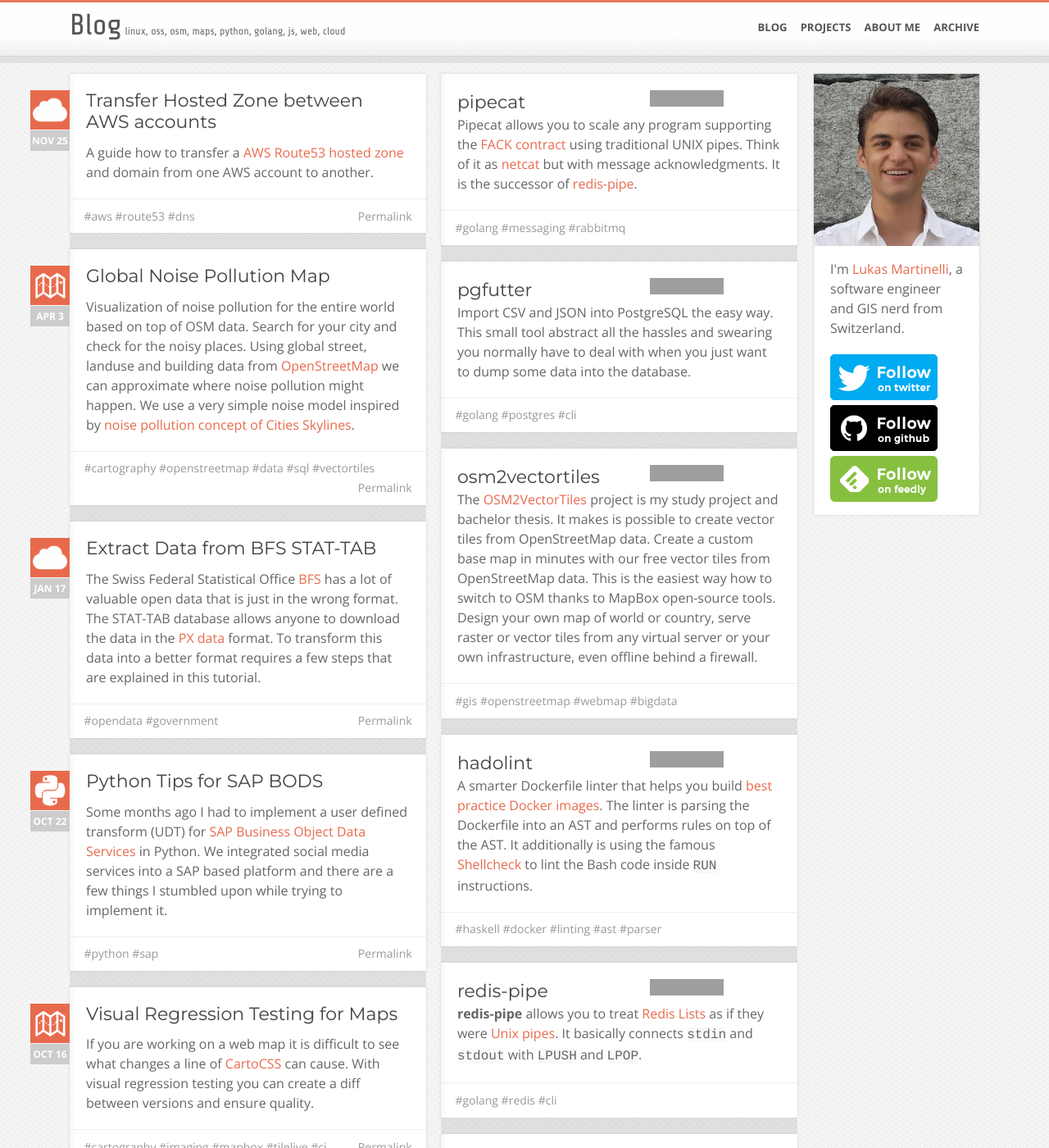
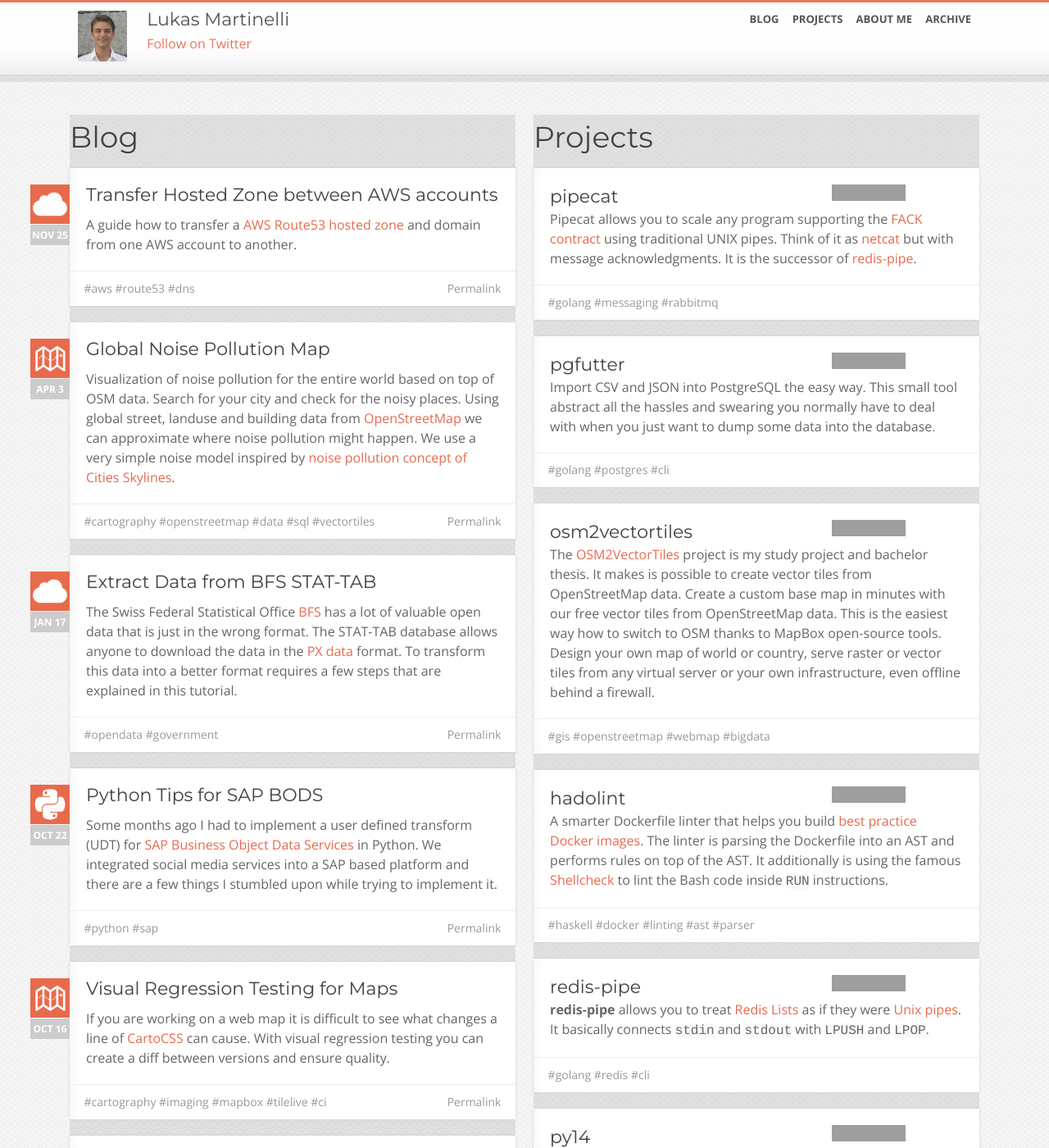
Before and after one commit to lukasmartinelli/lukasmartinelli.github.io, a Jekyll site: the page built from index.html, in a window 1280 px wide and 1400 px high, cut to the strip 0-1400 px from the top of the window. Shown: the whole strip at 82% size. Built offline with Jekyll 4.4.1, drawn with Linux system fonts in a browser that asks for light colours; comment, search, counter and statistics services are not loaded; grey boxes are pictures that could not be loaded.

Commit message:
Move bio to top

```diff
--- a/_includes/bio.html
+++ b/_includes/bio.html
@@ -1,11 +1,7 @@
 <div class="bio">
   <div class="avatar"><img src="/img/lukasmartinelli.jpg "></img></div>
   <div class="description">
-      <p>
-      I'm <a href="/cv.html">Lukas Martinelli</a>, a software engineer and GIS nerd from Switzerland.
-      </p>
-      <a href='https://twitter.com/lukmartinelli' target='blank'><img id='twitterFollow' src='/img/twitter-follow.png' width='131' height='56'></a>
-      <a href='https://github.com/lukasmartinelli' target='blank'><img id='githubFollow' src='/img/github-follow.png' width='131' height='56'></a>
-      <a href='http://cloud.feedly.com/#subscription%2Ffeed%2Fhttp%3A%2F%2Flukasmartinelli.ch%2Ffeed.xml'  target='blank'><img id='feedlyFollow' src='/img/feedly-follow.png' alt='follow us in feedly' width='131' height='56'></a>
+      <h1>Lukas Martinelli</h1>
+      <a class="twitter-follow-button" data-show-screen-name="false" href="https://twitter.com/lukmartinelli">Follow on Twitter</a>
   </div>
 </div>
--- a/_includes/top.html
+++ b/_includes/top.html
@@ -1,10 +1,7 @@
 <div id="top">
   <header>
     <div class="container">
-      <div class="branding">
-        <a href="/"><h1>Blog</h1></a>
-        <h2>linux, oss, osm, maps, python, golang, js, web, cloud</h2>
-      </div>
+      {% include bio.html %}
       <nav id="top-nav">
         <ul>
           <li><a href="/">Blog</a></li>
--- a/_layouts/default.html
+++ b/_layouts/default.html
@@ -12,7 +12,6 @@
         <link rel="stylesheet" href="/css/main.css">
         <link href='http://fonts.googleapis.com/css?family=Montserrat:400,700' rel='stylesheet' type='text/css'>
         <link href='http://fonts.googleapis.com/css?family=Open+Sans:400italic,400,700' rel='stylesheet' type='text/css'>
-        <link href='http://fonts.googleapis.com/css?family=Share+Tech' rel='stylesheet' type='text/css'>
         <script>
           (function(i,s,o,g,r,a,m){i['GoogleAnalyticsObject']=r;i[r]=i[r]||function(){
           (i[r].q=i[r].q||[]).push(arguments)},i[r].l=1*new Date();a=s.createElement(o),
@@ -21,6 +20,7 @@
           ga('create', 'UA-43668688-1', 'lukasmartinelli.ch');
           ga('send', 'pageview');
         </script>
+        <script id="twitter-wjs" type="text/javascript" async src="//platform.twitter.com/widgets.js"></script>
     </head>
     <body>
         {% include top.html %}
@@ -28,9 +28,6 @@
           <section id="content">
             {{ content }}
           </section>
-          <aside id="right">
-            {% include bio.html %}
-          </aside>
         </div>
         {% include bottom.html %}
         <script src="/js/responsive-table.js"></script>
--- a/_sass/_layout.scss
+++ b/_sass/_layout.scss
@@ -34,7 +34,7 @@
 /* ===Main section=== */
 
 #main {
-	margin-top: em(90);
+	margin-top: em(140);
     @include clearfix;
 	overflow: visible;
 	// Because the navigation is no longer fixed we no longer need the huge margin
@@ -48,16 +48,6 @@
 }
 
 @media only screen and (min-width: $screen-break-right) {
-	#content {
-		float: left;
-		width: 80%;
-	}
-
-	#right {
-		float: right;
-		width: 20%;
-		padding-left: $default-margin;
-	}
 }
 
 #content-blog, #content-projects {
--- a/_sass/_module.scss
+++ b/_sass/_module.scss
@@ -27,12 +27,7 @@
 
 #top-nav {
 	float: right;
-	margin: $default-margin 0 $default-margin/2 0;
-
-	// When we have a whole row for our nav, we don't need such a big margin to the top
-	@media only screen and (max-width: $screen-break-right) {
-		margin: $default-margin/2 0 $default-margin/2 0;
-	}
+	padding: $default-margin/2;
 
 	li {
 		float: left;
@@ -56,6 +51,9 @@
 }
 
 /* ===Article=== */
+
+#content-blog, #content-project {
+}
 
 article.post {
     ul, ol {
@@ -143,25 +141,36 @@
 
 /* ===Biography=== */
 .bio {
-	overflow: hidden;
-	@include shiny-box;
+	h1 {
+	  font-size: em(22);
+	  line-height: 1em;
+	}
+
+  display: inline-block;
+  //max-width: em(400);
 
 	.description {
-		padding: $default-margin/2 $default-margin;
+    max-width: em(400);
+    display: inline-block;
+		padding: $default-margin/2;
+	}
+
+	//.follow img {
+  //  width: em(150);
+  //}
+
+  .avatar {
+    vertical-align: top;
+    display: inline-block;
+    width: em(80);
+		padding: $default-margin/2;
+    img {
+      //border: 2px solid transparent;
+      border-radius: 2px;
+    }
 	}
 
 	@media only screen and (max-width: $screen-break-right) {
-		.avatar {
-			padding: $default-margin 0 $default-margin $default-margin;
-			width: 30%;
-			float: left;
-		}
-
-		.description {
-			padding: $default-margin;
-			float: left;
-			width: 70%;
-		}
 	}
 }
 
--- a/index.html
+++ b/index.html
@@ -3,12 +3,18 @@
 title: Lukas Martinelli's Dev Blog
 ---
 
-<div id="content-blog">
+<section id="content-blog">
+  <header>
+    <h1>Blog</h1>
+  </header>
 {% include blog.html %}
-</div>
-<div id="content-projects">
+</section>
+<section id="content-projects">
+  <header>
+    <h1>Projects</h1>
+  </header>
 {% include projects.html %}
-</div>
+</section>
 
 <!-- http://jekyllrb.com/docs/pagination/
 <div class="pagination">
```
